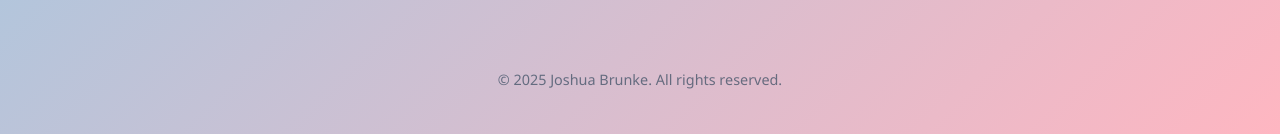
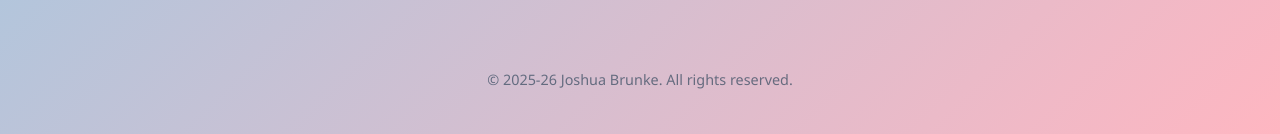
Before and after one commit to Lygaios/Focus-Terrace, a Vue app: page / in a window 1280 px wide. Shown: the part 818-952 px from the top of the page. Built offline with nearby package versions, Linux system fonts and the light colour scheme.

Commit message:
Corrected copyright date on home view

```diff
--- a/src/views/Home.vue
+++ b/src/views/Home.vue
@@ -18,7 +18,7 @@
     </div>
 
     <div class="footer-info">
-      <p>© 2025 Joshua Brunke. All rights reserved.</p>
+      <p>© 2025-26 Joshua Brunke. All rights reserved.</p>
     </div>
   </div>
 </template>
```
